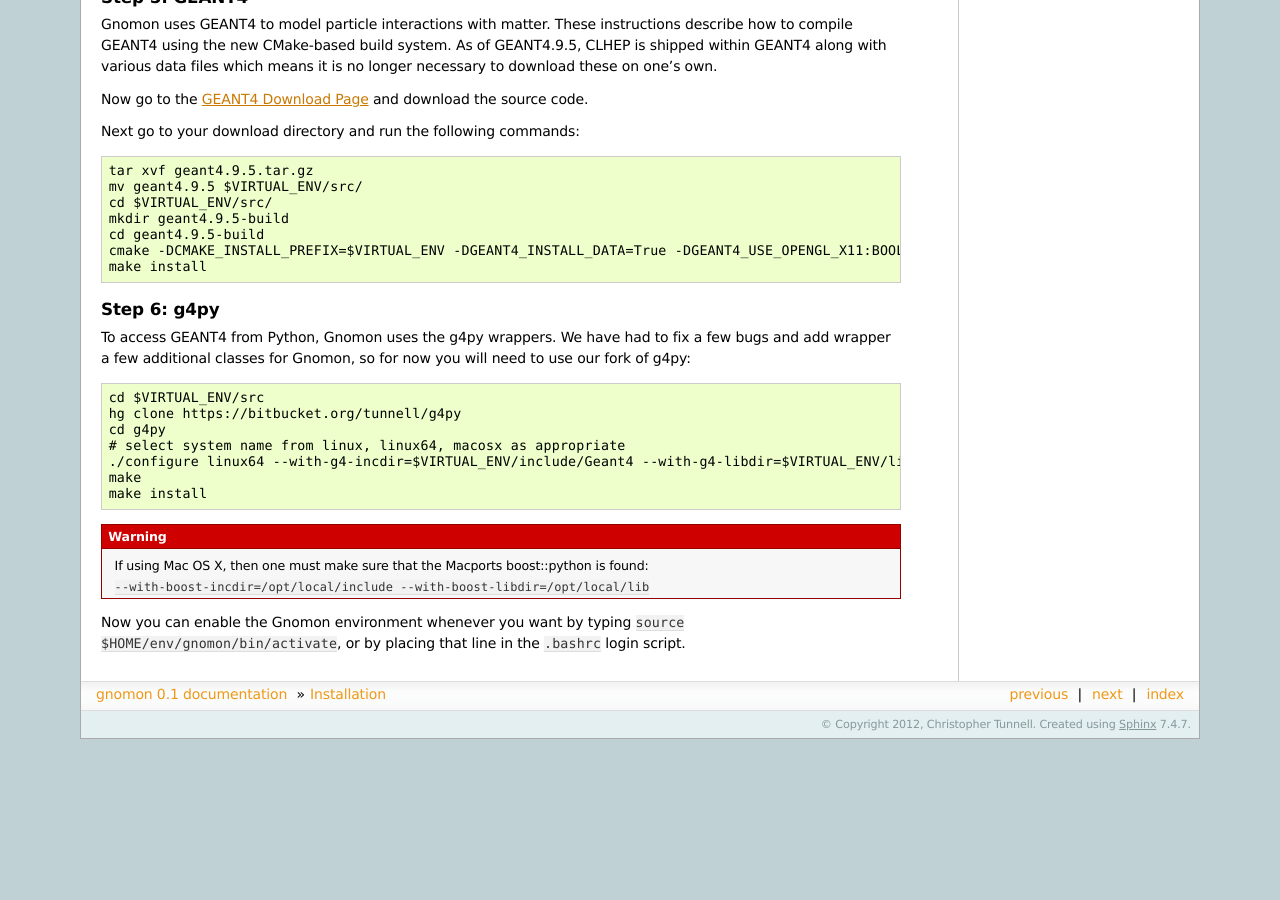
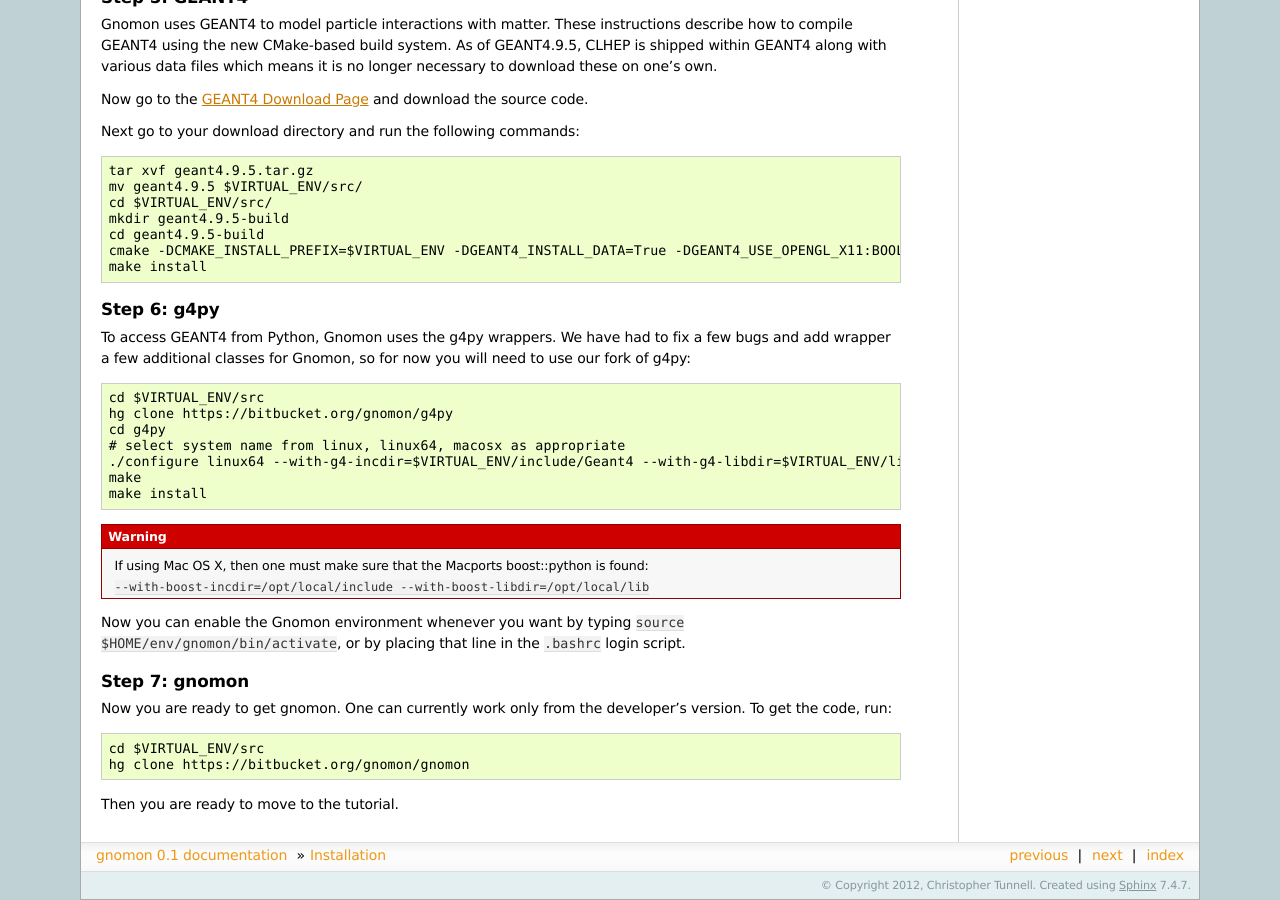
Before and after one commit to nuSTORM/gnomon, a Sphinx documentation site: the page built from doc/source/install.rst, in a window 1280 px wide and 900 px high, scrolled down 2215 px. Built offline with Sphinx 7.4.7, drawn with Linux system fonts in a browser that asks for light colours; before the commit the page ends 2954 px from its top, so only the background shows below that.

Commit message:
add gnomon info for installing

```diff
--- a/doc/source/install.rst
+++ b/doc/source/install.rst
@@ -163,7 +163,7 @@
 Gnomon, so for now you will need to use our fork of g4py::
 
   cd $VIRTUAL_ENV/src
-  hg clone https://bitbucket.org/tunnell/g4py
+  hg clone https://bitbucket.org/gnomon/g4py
   cd g4py
   # select system name from linux, linux64, macosx as appropriate
   ./configure linux64 --with-g4-incdir=$VIRTUAL_ENV/include/Geant4 --with-g4-libdir=$VIRTUAL_ENV/lib --with-python-libdir=$VIRTUAL_ENV/lib --with-python-incdir=$VIRTUAL_ENV/include/python2.7 --with-boost-libdir=/usr/lib --with-xercesc-incdir=$VIRTUAL_ENV/include --with-xercesc-libdir=$VIRTUAL_ENV/lib --prefix=$VIRTUAL_ENV
@@ -176,3 +176,13 @@
 Now you can enable the Gnomon environment whenever you want by typing
 ``source $HOME/env/gnomon/bin/activate``, or by placing that line in the
 ``.bashrc`` login script.
+
+Step 7: gnomon
+^^^^^^^^^^^^
+
+Now you are ready to get gnomon.  One can currently work only from the developer's version.  To get the code, run::
+
+  cd $VIRTUAL_ENV/src
+  hg clone https://bitbucket.org/gnomon/gnomon
+
+Then you are ready to move to the tutorial.
```
